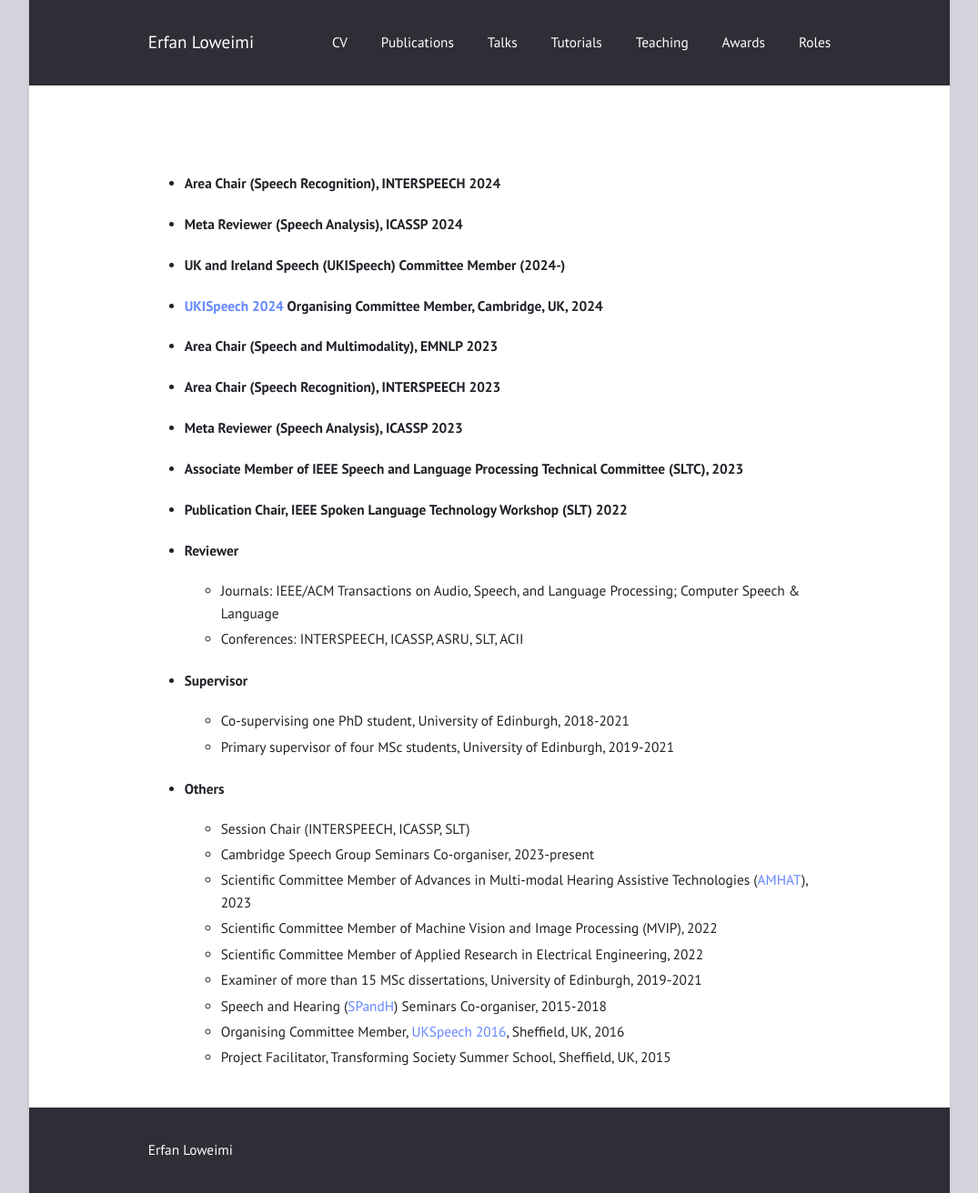
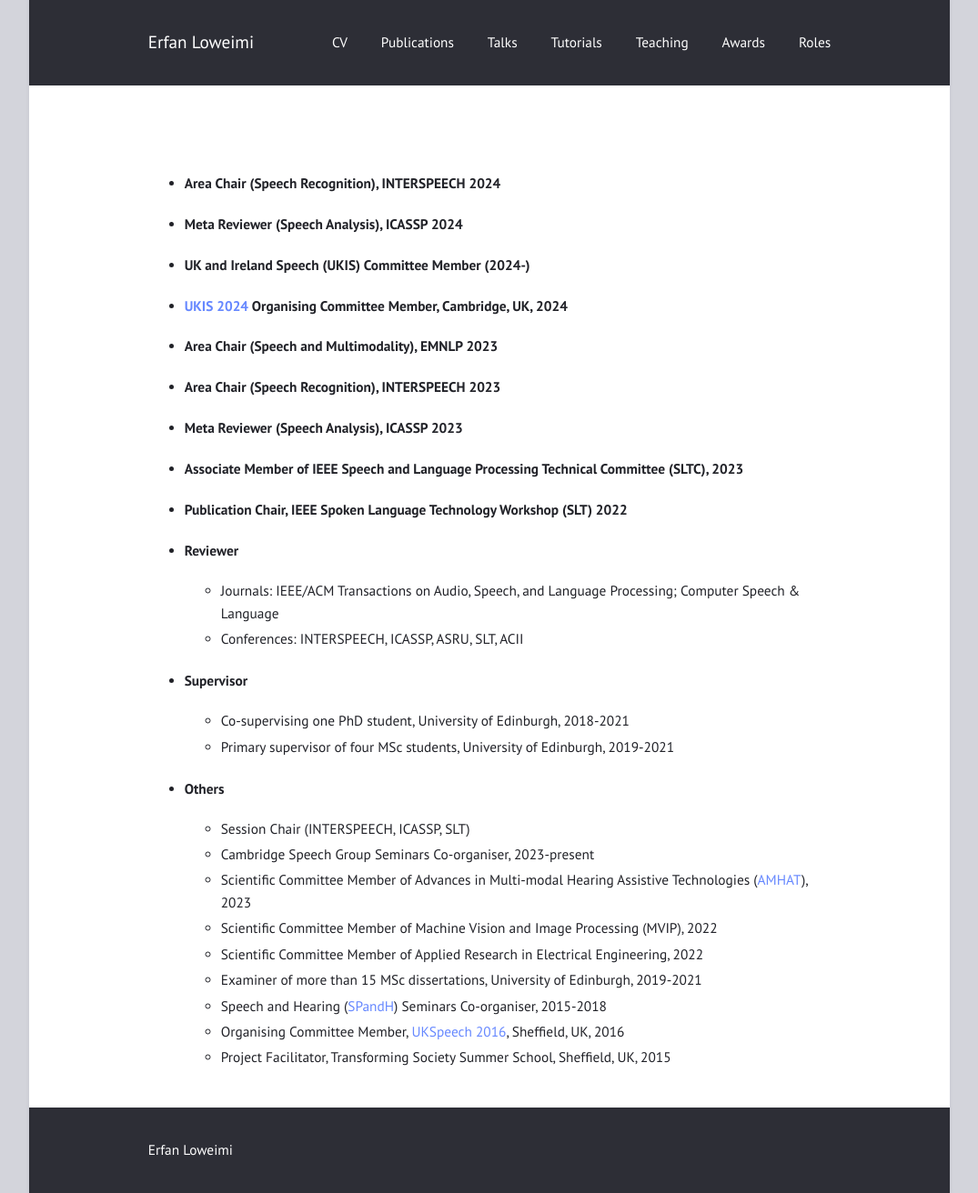
Before and after one commit to eloweimi/eloweimi.github.io, a Jekyll site: the page built from roles.md, in a window 1280 px wide. Shown: the whole page at 91% size, without its empty margins (102-1177 px from the left). Built offline with Jekyll 4.4.1, drawn with Linux system fonts in a browser that asks for light colours.

Commit message:
Update roles.md

```diff
--- a/roles.md
+++ b/roles.md
@@ -7,8 +7,8 @@ title: ""
 
 * #### Area Chair (Speech Recognition), INTERSPEECH 2024
 * #### Meta Reviewer (Speech Analysis), ICASSP 2024
-* #### UK and Ireland Speech (UKISpeech) Committee Member (2024-)
-* #### [UKISpeech 2024](https://ukis2024.eng.cam.ac.uk/) Organising Committee Member, Cambridge, UK, 2024
+* #### UK and Ireland Speech (UKIS) Committee Member (2024-)
+* #### [UKIS 2024](https://ukis2024.eng.cam.ac.uk/) Organising Committee Member, Cambridge, UK, 2024
 * #### Area Chair (Speech and Multimodality), EMNLP 2023
 * #### Area Chair (Speech Recognition), INTERSPEECH 2023
 * #### Meta Reviewer (Speech Analysis), ICASSP 2023
```
